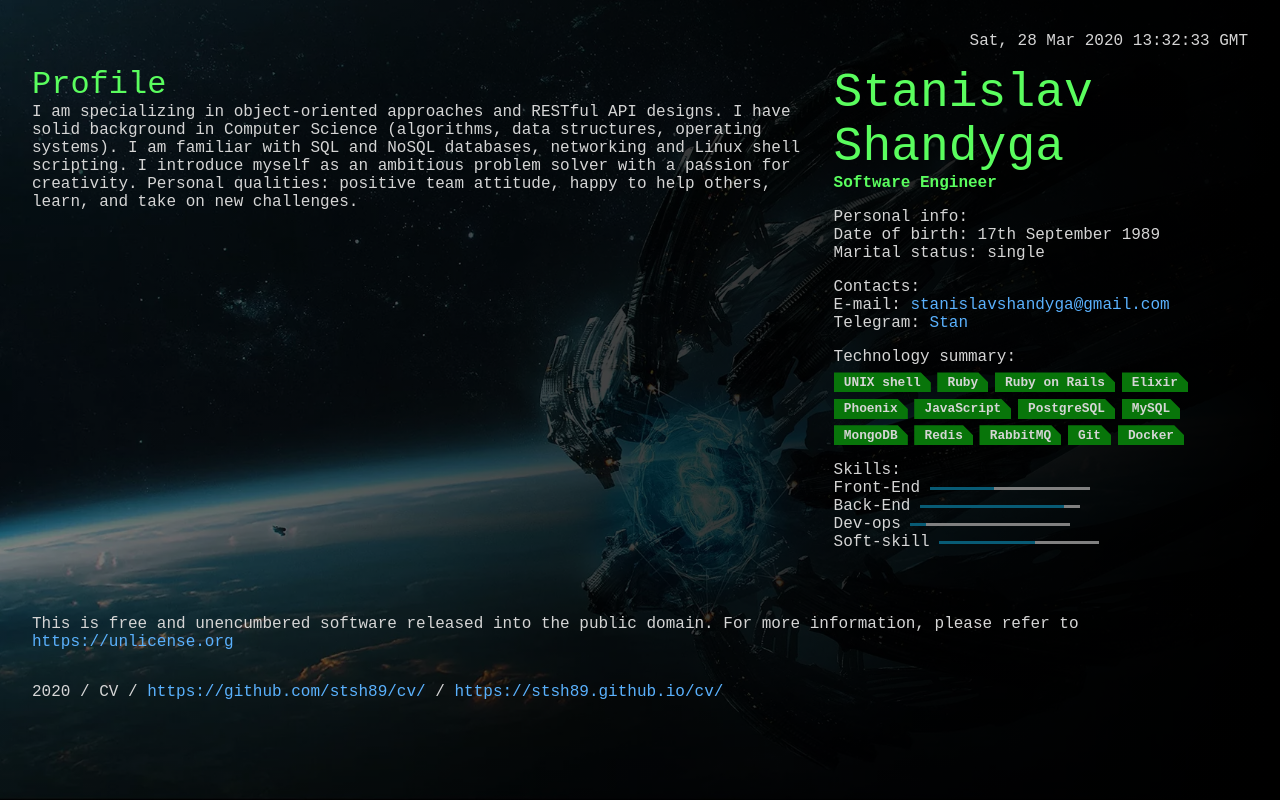
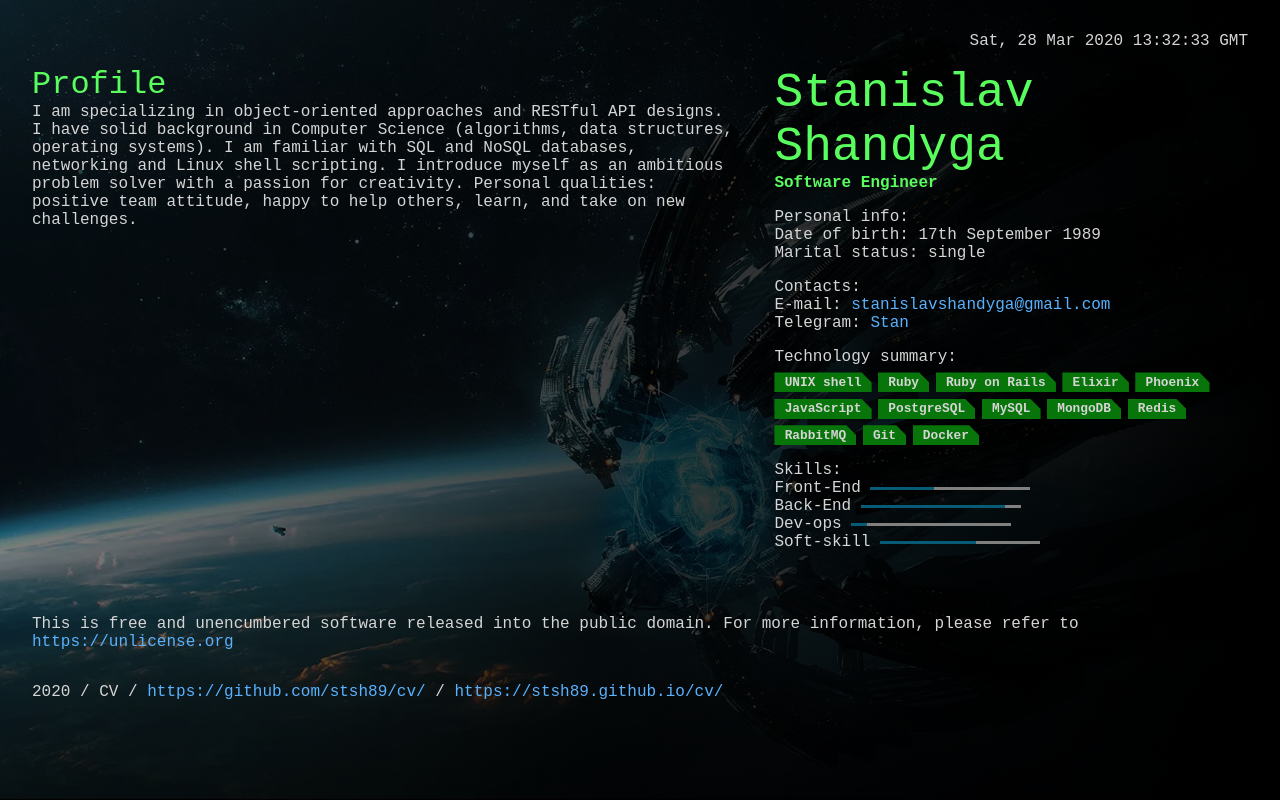
Before and after one commit to stsh89/cv, a React app: page / in a window 1280 px wide. Built offline with nearby package versions, Linux system fonts and the light colour scheme; the HTML template or start-up script is replaced by a standard one.

Commit message:
Update page layout ratio

```diff
--- a/src/styles/pages/body.scss
+++ b/src/styles/pages/body.scss
@@ -39,13 +39,13 @@
     @include bem.e("overview") {
       margin-left: 2em;
       margin-right: 0;
-      width: 65%;
+      width: 60%;
     }
 
     @include bem.e("summary") {
       margin-left: 2em;
       margin-right: 2em;
-      width: 35%;
+      width: 40%;
     }
   }
 }
```
